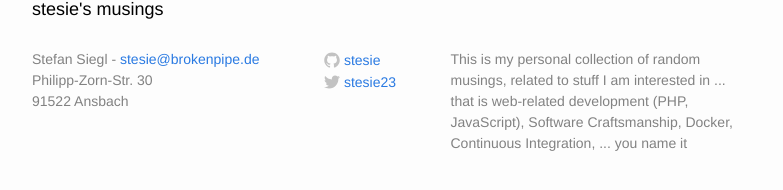
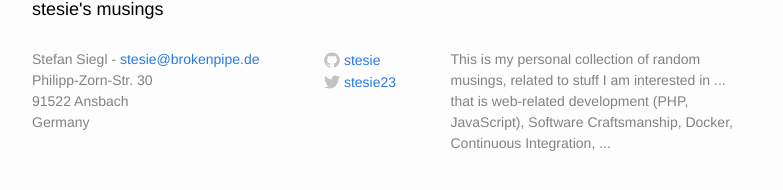
Before and after one commit to stesie/stesie.github.com, a Jekyll site: the page built from index.html, in a window 1280 px wide and 900 px high, scrolled down 6249 px. Shown: the part 687-877 px from the top of the window, without its empty margins (248-1031 px from the left). Built offline with Jekyll 4.4.1, drawn with Linux system fonts in a browser that asks for light colours; the list of posts is cut into pages by our own code.

Commit message:
fix footer hcard

```diff
--- a/_config.yml
+++ b/_config.yml
@@ -1,7 +1,7 @@
 # Site settings
 title: stesie's musings
 email: stesie@brokenpipe.de
-description: "This is my personal collection of random musings, related to stuff I am interested in ... that is web-related development (PHP, JavaScript), Software Craftsmanship, Docker, Continuous Integration, ... you name it"
+description: "This is my personal collection of random musings, related to stuff I am interested in ... that is web-related development (PHP, JavaScript), Software Craftsmanship, Docker, Continuous Integration, ..."
 baseurl: ""
 url: "http://stesie.github.io"
 twitter_username: stesie23
--- a/_includes/footer.html
+++ b/_includes/footer.html
@@ -1,6 +1,6 @@
 <footer class="site-footer">
 
-  <div class="wrap">
+  <div class="wrap vcard">
 
     <h2 class="footer-heading">{{ site.title }}</h2>
 
@@ -11,14 +11,15 @@
 	  </address>
 	  <div class="adr">
 		<div class="street-address">Philipp-Zorn-Str. 30</div>
-		<span class="postal-code">91522</span> <span class="locality">Ansbach</span>
+		<div><span class="postal-code">91522</span> <span class="locality">Ansbach</span></div>
+		<div class="country-name">Germany</div>
 	  </div>
     </div>
 
     <div class="footer-col-2 column">
       <ul>
         {% if site.github_username %}<li>
-          <a href="https://github.com/{{ site.github_username }}">
+          <a rel="me" class="url" href="https://github.com/{{ site.github_username }}">
             <span class="icon github">
               <svg version="1.1" class="github-icon-svg" xmlns="http://www.w3.org/2000/svg" xmlns:xlink="http://www.w3.org/1999/xlink" x="0px" y="0px"
                  viewBox="0 0 16 16" enable-background="new 0 0 16 16" xml:space="preserve">
@@ -37,7 +38,7 @@
           </a>
         </li>{% endif %}
         {% if site.twitter_username %}<li>
-          <a href="https://twitter.com/{{ site.twitter_username }}">
+          <a rel="me" class="url" href="https://twitter.com/{{ site.twitter_username }}">
             <span class="icon twitter">
               <svg version="1.1" class="twitter-icon-svg" xmlns="http://www.w3.org/2000/svg" xmlns:xlink="http://www.w3.org/1999/xlink" x="0px" y="0px"
                  viewBox="0 0 16 16" enable-background="new 0 0 16 16" xml:space="preserve">
```
